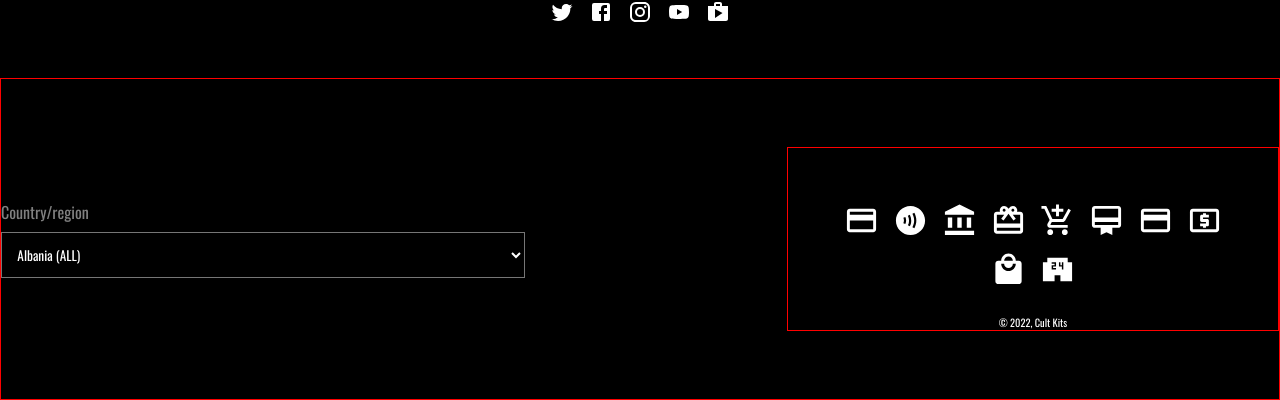
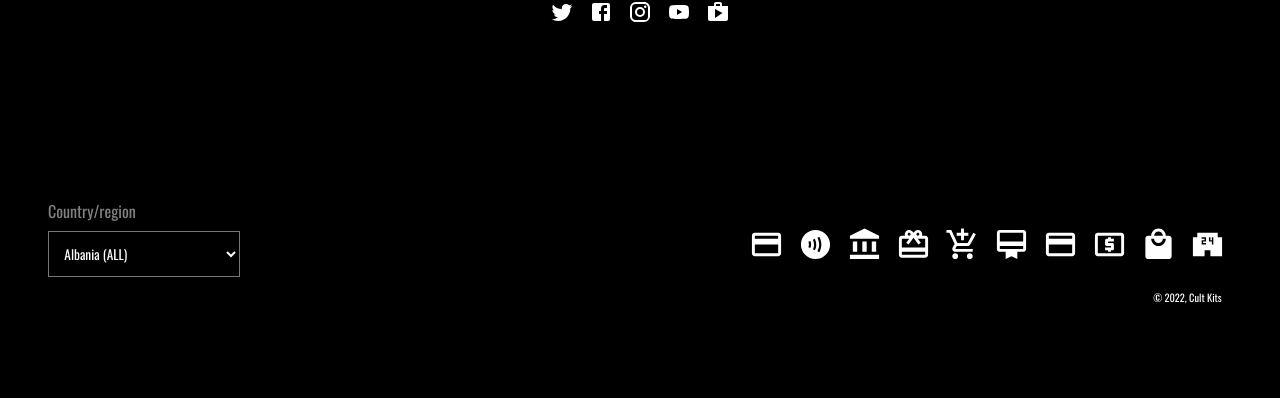
Before and after one commit to rcqx/cultkits, a React (Create React App) app: page / in a window 1280 px wide. Shown: the part 4941-5341 px from the top of the page. Built offline with nearby package versions, Linux system fonts and the light colour scheme; the HTML template or start-up script is replaced by a standard one.

Commit message:
Complete Region component

```diff
--- a/src/components/Region.jsx
+++ b/src/components/Region.jsx
@@ -23,7 +23,6 @@ const Container = styled.div`
 
   @media (min-width: 768px) {
     flex-direction: row;
-    border: 1px solid red;
     justify-content: space-between;
   }
 `;
@@ -34,6 +33,11 @@ const SelectContainer = styled.div`
   justify-content: center;
   background-color: black;
   width: 41%;
+
+  @media (min-width: 768px) {
+    width: 15%;
+    padding: 0 3em;
+  }
 `;
 
 const Label = styled.label`
@@ -53,19 +57,32 @@ const PaymentsContainer = styled.div`
   width: 80%;
   justify-content: center;
   margin-top: 3em;
+
+  @media (min-width: 768px) {
+    justify-content: flex-end;
+  }
 `;
 
 const Cr = styled.p`
   font-size: 0.65em;
   color: white;
   margin-top: 2em;
+
+  @media (min-width: 768px) {
+    padding-right: 1em;
+  }
 `;
 
 const RegionRight = styled.div`
   display: flex;
   flex-direction: column;
   align-items: center;
-  border: 1px solid red;
+
+  @media (min-width: 768px) {
+    align-items: flex-end;
+    flex: 1;
+    padding-right: 3em;
+  }
 `;
 
 const Region = () => (
```
